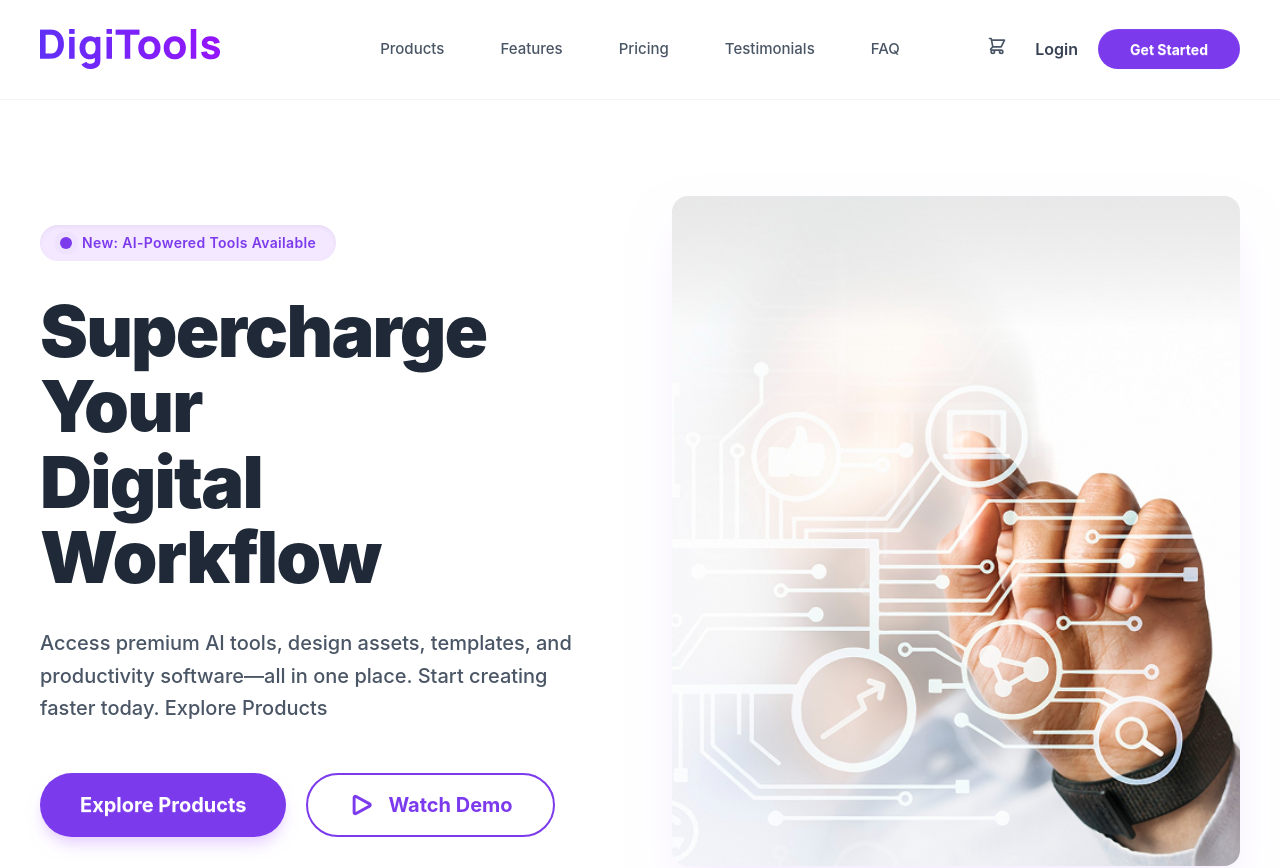
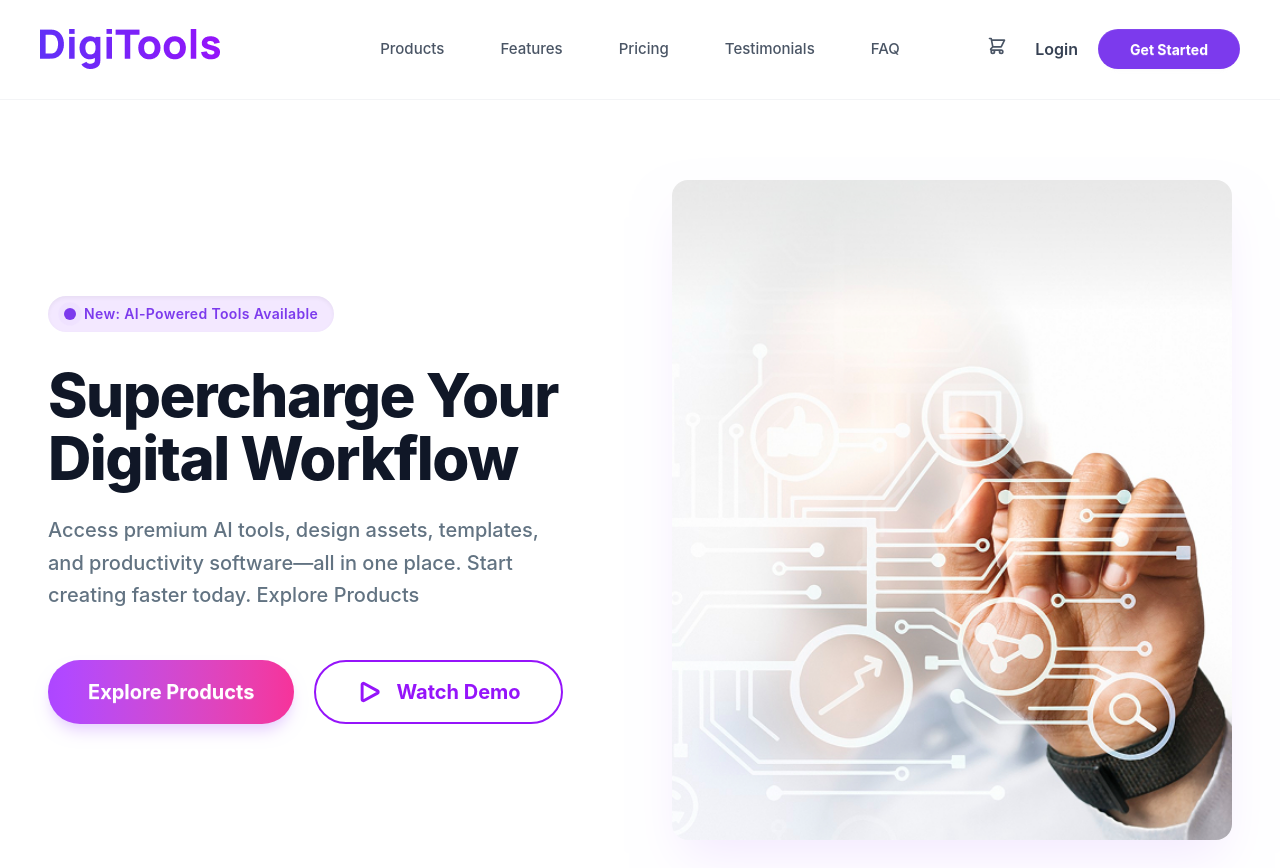
Before and after one commit to JohirulIslamHimel/Digital-Tools-Buying-Website, a React (Vite) app: page / in a window 1280 px wide. Shown: the top 868 px of the page. Built offline with nearby package versions, Linux system fonts and the light colour scheme.

Commit message:
banner section explore products gradient clr added

```diff
--- a/src/component/Banner.jsx
+++ b/src/component/Banner.jsx
@@ -4,12 +4,12 @@ import heroImg from "../assets/banner.png";
 
 const Banner = () => {
   return (
-    <section className="bg-white py-16 md:py-24 overflow-hidden">
-      <div className="max-w-7xl mx-auto px-4 sm:px-6 lg:px-10 flex flex-col-reverse md:flex-row items-center gap-12 md:gap-16">
+    <section className="bg-white py-12 md:py-20 overflow-hidden">
+      <div className="max-w-7xl mx-auto px-4 sm:px-6 lg:px-12 flex flex-col-reverse md:flex-row items-center gap-12 md:gap-16">
         {/* Left Content ( */}
         <div className="w-full md:w-1/2 text-left flex flex-col items-start">
           {/* Badge: New Tool */}
-          <div className="inline-flex items-center gap-2.5 bg-[#F3E8FF] text-[#7C3AED] px-5 py-2 rounded-full mb-8 shadow-inner">
+          <div className="inline-flex items-center gap-2 bg-[#F3E8FF] text-[#7C3AED] px-4 py-2 rounded-full mb-8 shadow-inner">
             <span className="relative flex h-3 w-3">
               <span className="animate-ping absolute inline-flex h-full w-full rounded-full bg-[#7C3AED] opacity-75"></span>
               <span className="relative inline-flex rounded-full h-3 w-3 bg-[#7C3AED]"></span>
@@ -20,11 +20,11 @@ const Banner = () => {
           </div>
 
           {/* Heading */}
-          <h1 className="text-3xl sm:text-4xl lg:text-7xl font-black text-[#1F2937] leading-[1.1] md:leading-[1.05] tracking-tight mb-8">
+          <h1 className="text-3xl sm:text-4xl lg:text-6xl font-extrabold text-[#101727] leading-[1.05] md:leading-[1.05] tracking-tight mb-6">
             Supercharge Your <br /> Digital Workflow
           </h1>
 
-          <p className="text-gray-600 text-lg md:text-xl leading-relaxed mb-12 max-w-xl font-medium">
+          <p className="text-[#627382] text-lg md:text-xl leading-relaxed mb-12 max-w-lg font-medium">
             Access premium AI tools, design assets, templates, and productivity
             software—all in one place. Start creating faster today. Explore
             Products
@@ -32,11 +32,11 @@ const Banner = () => {
 
           {/* Buttons */}
           <div className="flex flex-col sm:flex-row gap-5 w-full sm:w-auto">
-            <button className="btn bg-[#7C3AED] hover:bg-[#6D28D9] text-white border-none rounded-full px-10 h-16 font-bold capitalize text-xl shadow-lg shadow-purple-200 w-full sm:w-auto transition-all duration-300 transform hover:scale-105">
+            <button className="btn bg-linear-to-r from-purple-500 to-pink-500 hover:bg-[#6D28D9] text-white border-none rounded-full px-10 h-16 font-bold capitalize text-xl shadow-lg shadow-purple-200 w-full sm:w-auto transition-all duration-300 transform hover:scale-105">
               Explore Products
             </button>
 
-            <button className="btn btn-outline border-2 border-[#7C3AED] text-[#7C3AED] hover:bg-[#F3E8FF] hover:border-[#7C3AED] rounded-full px-10 h-16 font-bold capitalize text-xl w-full sm:w-auto transition-all duration-300 flex items-center justify-center gap-3">
+            <button className="btn btn-outline border-2 border-[#9514FA] text-[#9514FA] hover:bg-[#d8bcf3] hover:border-[#6010ea] rounded-full px-10 h-16 font-bold capitalize text-xl w-full sm:w-auto transition-all duration-300 flex items-center justify-center gap-3">
               <svg
                 xmlns="http://www.w3.org/2000/svg"
                 fill="none"
```
